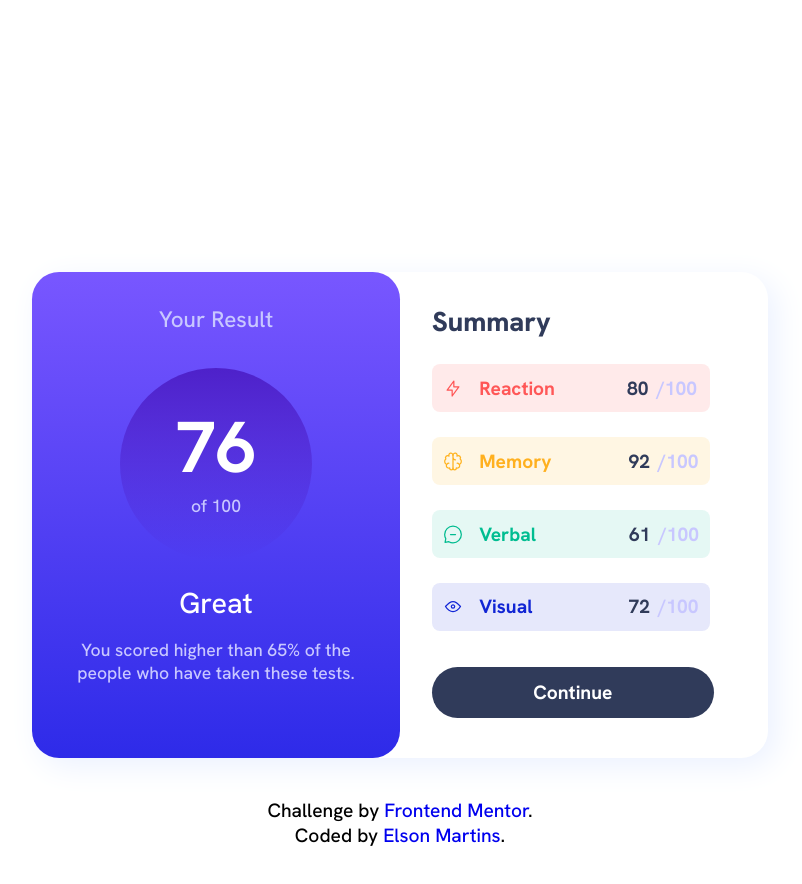
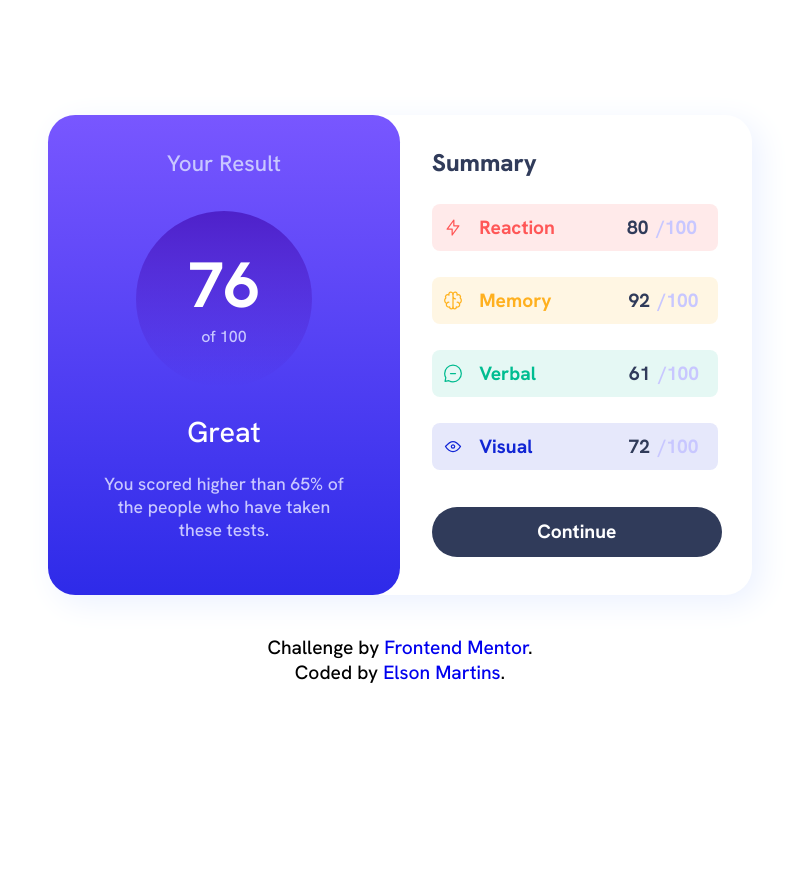
Before and after one commit to ElsonMartins/results-summary-component, a plain HTML site: page index.html in a window 1280 px wide. Shown: the whole page, without its empty margins (240-1042 px from the left). After the commit the page ends 800 px from the top, so only its background shows below. Drawn offline with Linux system fonts and the light colour scheme.

Commit message:
8º commit - fix ajuste de tamanho style.css

```diff
--- a/style.css
+++ b/style.css
@@ -39,7 +39,6 @@ body {
   font-size: 1.2rem;
   display: grid;
   place-content: center;
-  padding: 10rem;
   background-color: var(--White);
   min-height: 100vh;
 }
@@ -47,8 +46,8 @@ body {
 .container {
   display: grid;
   grid-template-columns: 1fr 1fr;
-  max-width: 46rem;
-  min-height: 30.4rem;
+  max-width: 44rem;
+  min-height: 30rem;
   box-shadow: 0.5rem 0.5rem 2rem var(--Pale-blue);
   border-radius: 1.7rem;
 }
@@ -63,11 +62,12 @@ body {
   padding: 2.1rem;
   color: var(--Light-lavender);
   font-weight: 500;
+  font-size: 1.4rem;
 }
 
 .circulo {
-  width: 12rem;
-  height: 12rem;
+  width: 11rem;
+  height: 11rem;
   border-radius: 50%;
   text-align: center;
   margin: 0 auto;
@@ -76,29 +76,29 @@ body {
 
 .circulo h1{
   color: var(--White);
-  font-size: 4.5rem;
+  font-size: 4rem;
   padding-top: 2rem;
   font-weight: 700;
 }
 
 .circulo p{
   color: var(--Light-lavender);
-  font-size: 1.1rem;
+  font-size: 1rem;
 }
 
 .conteudo {
-  margin: 0 2.4rem;
+  margin: 0 2.9rem;
 }
 
 .conteudo h2{
   color: var(--White);
-  padding-top: 1.5rem;
+  padding-top: 1.6rem;
   font-weight: 500;
 }
 
 .conteudo p {
   color: var(--Light-lavender);
-  padding-top: 1rem;
+  padding-top: 1.3rem;
   font-size: 1.1rem;
 }
 
@@ -123,7 +123,7 @@ body {
   color: var(--Dark-gray-blue);
   font-weight: 800;
   margin: 2rem 0 0 2rem;
-  font-size: 1.7rem;
+  font-size: 1.5rem;
 }
 
 .reaction {
@@ -133,7 +133,7 @@ body {
   background-color: var(--Light-red);
   padding: 0.7rem;
   border-radius: 0.5rem;
-  max-width: 16rem;
+  max-width: 16.5rem;
 }
 
 .reac{
@@ -154,7 +154,7 @@ body {
   background-color: var(--Orangey-yellow);
   padding: 0.7rem;
   border-radius: 0.5rem;
-  max-width: 16rem;
+  max-width: 16.5rem;
 }
 
 .memo{
@@ -176,7 +176,7 @@ body {
   background-color: var(--Green-teal);
   padding: 0.7rem;
   border-radius: 0.5rem;
-  max-width: 16rem;
+  max-width: 16.5rem;
 }
 
 .ver{
@@ -199,7 +199,7 @@ body {
   padding: 0.7rem;
   border-radius: 0.5rem;
   justify-content: start;
-  max-width: 16rem;
+  max-width: 16.5rem;
 }
 
 .visu{
@@ -214,7 +214,7 @@ body {
 }
 .botao {
   margin: 1.7rem 0 0 2rem;
-  max-width: 16rem;
+  max-width: 16.5rem;
   padding: 0.8rem;
   background-color: var(--Dark-gray-blue);
   display: grid;
```
Also changed, not shown: index.html (+5 -7 lines).
